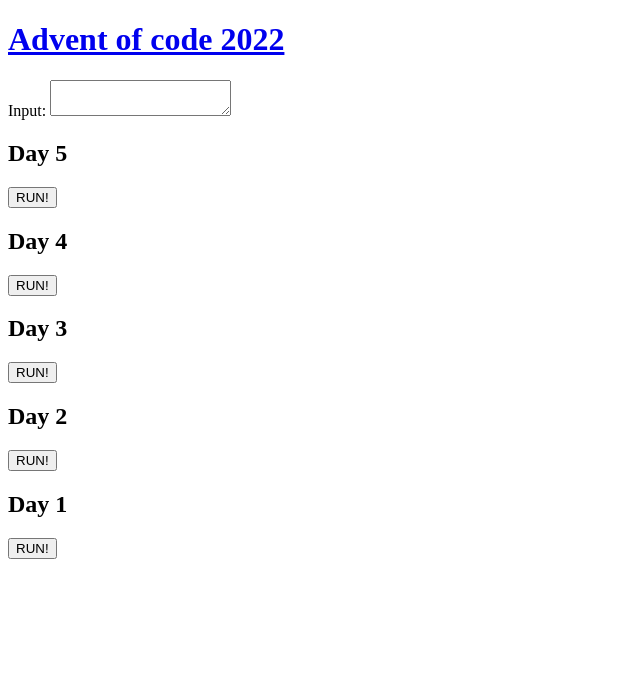
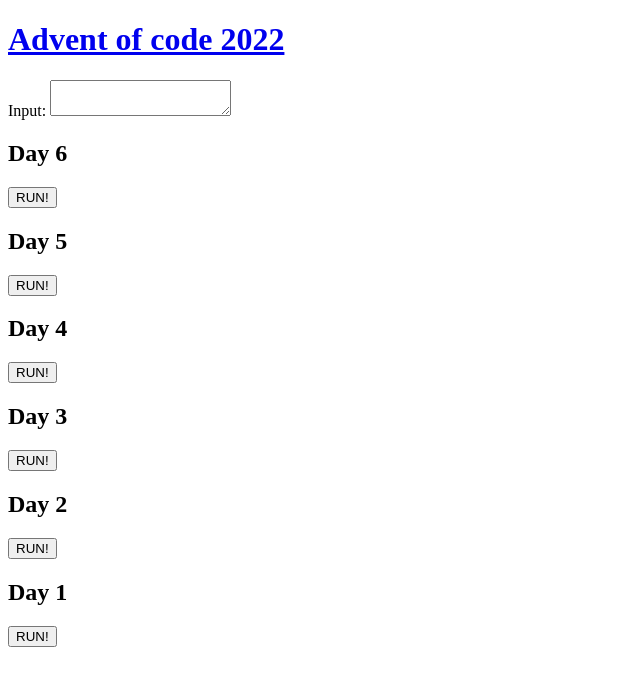
Before and after one commit to Demborg/aoc22, a React (Vite) app: page / in a window 1280 px wide. Shown: the top 686 px of the page, without its empty margins (0-640 px from the left). Built offline with nearby package versions, Linux system fonts and the light colour scheme.

Commit message:
Day6 part 1

```diff
--- /dev/null
+++ b/src/6.ts
@@ -0,0 +1,18 @@
+import { Result } from "./types";
+
+const startOfPacket = (data: string) => {
+    const buffer =  [...data.slice(0, 3)]
+    for (let i = 3; i < data.length; i++) {
+        buffer.push(data[i]);
+        if (new Set(buffer).size == 4) {
+            return i + 1
+        }
+        buffer.shift()
+    }
+    return -1
+}
+
+export const day6 = (input: string): Result => {
+
+    return [startOfPacket(input), -1]
+}
--- a/src/App.tsx
+++ b/src/App.tsx
@@ -6,6 +6,7 @@
 import { day3 } from "./3";
 import { day4 } from "./4";
 import { day5 } from "./5";
+import { day6 } from "./6";
 
 const Day = (props: {
   input: MutableRefObject<string>;
@@ -38,6 +39,7 @@
         <a href="https://adventofcode.com/2022">Advent of code 2022</a>
       </h1>
       Input: <textarea onChange={(e) => (inputRef.current = e.target.value)} />
+      <Day input={inputRef} day={6} function={day6} />
       <Day input={inputRef} day={5} function={day5} />
       <Day input={inputRef} day={4} function={day4} />
       <Day input={inputRef} day={3} function={day3} />
```
Also changed, not shown: 1 other file (tests, documents, lock files or other folders).
